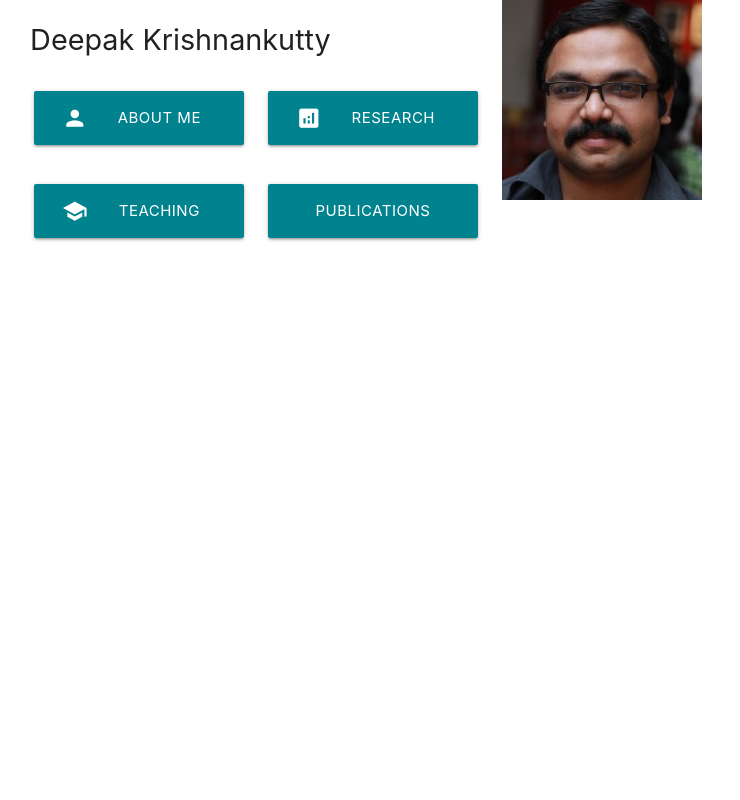
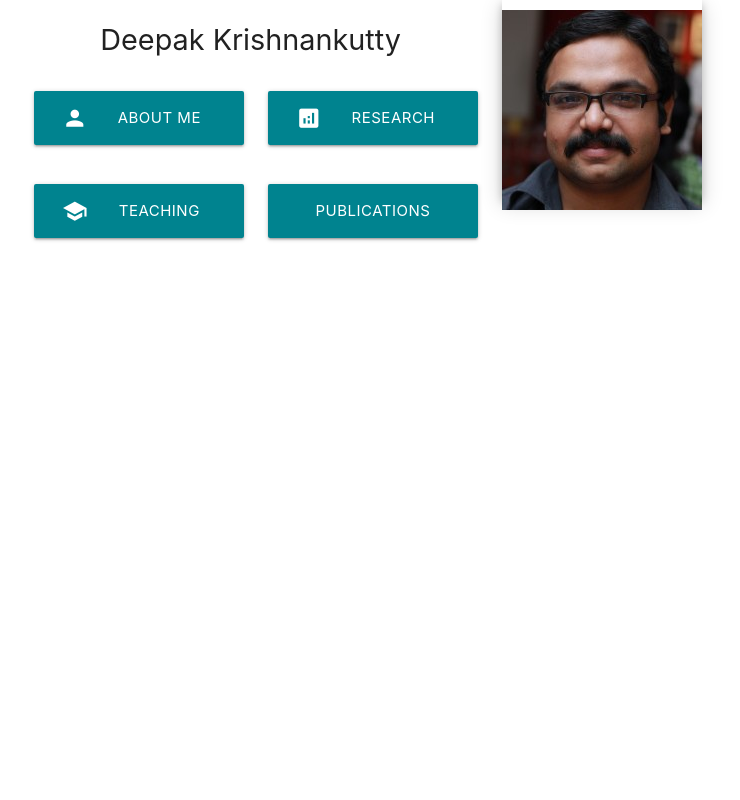
Before and after one commit to deepakk0/deepakk0.github.io, a plain HTML site: page index.html in a window 1280 px wide. Shown: the top 800 px of the page, without its empty margins (258-998 px from the left). Drawn offline with nearby package versions, Linux system fonts and the light colour scheme.

Commit message:
Update index.html

```diff
--- a/index.html
+++ b/index.html
@@ -29,7 +29,9 @@
     <div class="row">
       <div class="col">
         <div class="row no-gutters">
-          <h4 class="h4me">&nbsp;Deepak Krishnankutty</h4>
+          <div class="h4me">
+            <h4>&nbsp;Deepak Krishnankutty</h4>
+          </div>
         </div>
         <div class="row no-gutters">
           <div class="col" style="padding-top: 0; padding-bottom: 1.2rem;">
@@ -49,7 +51,9 @@
         </div>
       </div>
       <div class="col">
-        <img class="imgMe" src="./me.jpg" alt="Deepak">
+        <div class="imgMe">
+          <img src="./me.jpg" alt="Deepak">
+        </div>
       </div>
     </div>
   </div>
```
